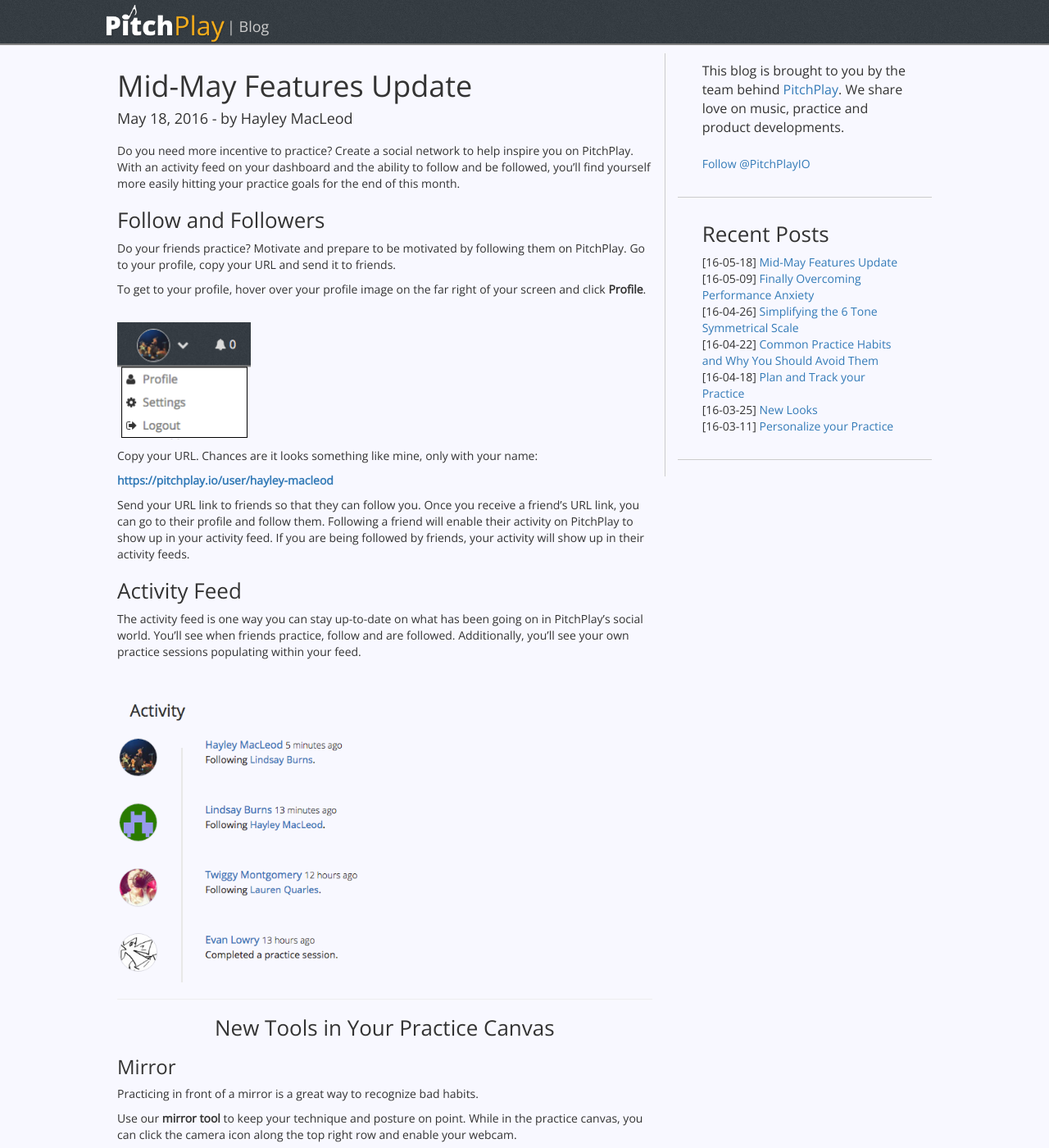
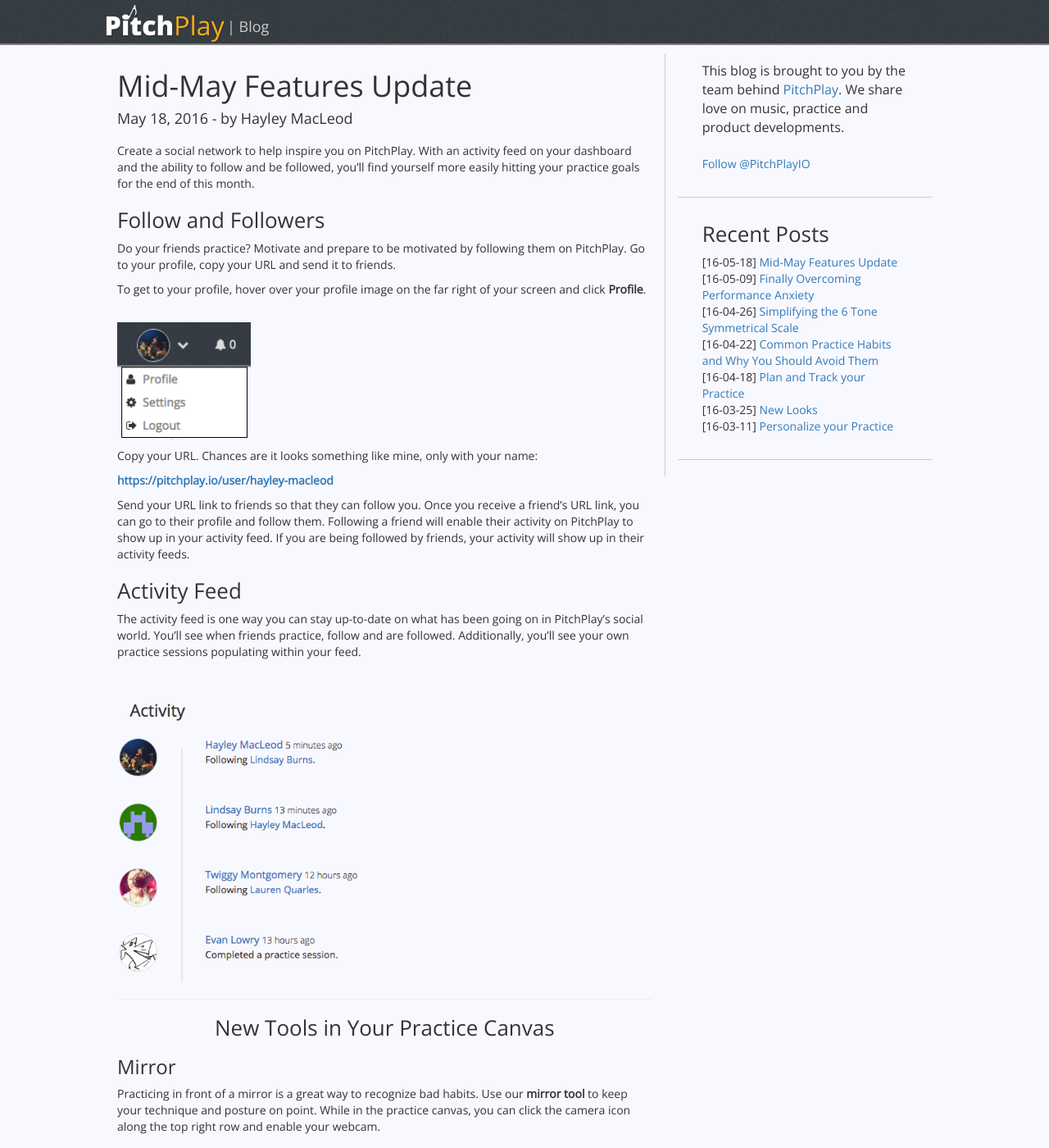
Before and after one commit to pitchplay/blog-content, a Jekyll site: the page built from _posts/2016-05-18-mid-may-features-update.md, in a window 1280 px wide and 1400 px high. Shown: the whole window at 82% size. Built offline with Jekyll 4.4.1, drawn with Linux system fonts in a browser that asks for light colours; nearby versions of some CDN libraries; a script that is not in the unit is left out; comment, search, counter and statistics services are not loaded.

Commit message:
final edits take two

```diff
--- a/_posts/2016-05-18-mid-may-features-update.md
+++ b/_posts/2016-05-18-mid-may-features-update.md
@@ -4,7 +4,7 @@
 author: "Hayley MacLeod"
 categories: pitchplay
 ---
-Do you need more incentive to practice? Create a social network to help inspire you on PitchPlay. With an activity feed on your dashboard and the ability to follow and be followed, you'll find yourself more easily hitting your practice goals for the end of this month.
+Create a social network to help inspire you on PitchPlay. With an activity feed on your dashboard and the ability to follow and be followed, you'll find yourself more easily hitting your practice goals for the end of this month.
 
 ## Follow and Followers
 
@@ -32,9 +32,7 @@
 
 ### Mirror
 
-Practicing in front of a mirror is a great way to recognize bad habits.
-
-Use our __mirror tool__ to keep your technique and posture on point. While in the practice canvas, you can click the camera icon along the top right row and enable your webcam.
+Practicing in front of a mirror is a great way to recognize bad habits. Use our __mirror tool__ to keep your technique and posture on point. While in the practice canvas, you can click the camera icon along the top right row and enable your webcam.
 
 ![](/assets/img/2016-05-13/mirror.png){:width="25%"}
 
```
